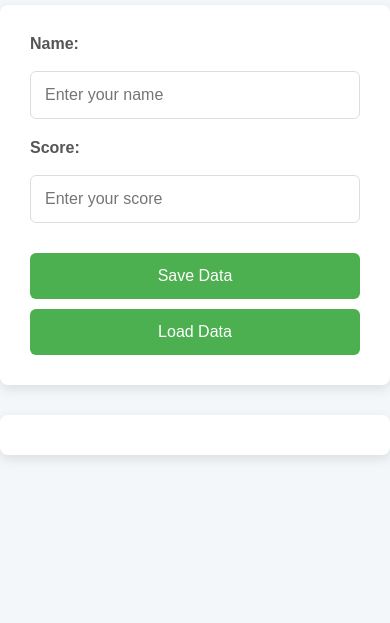
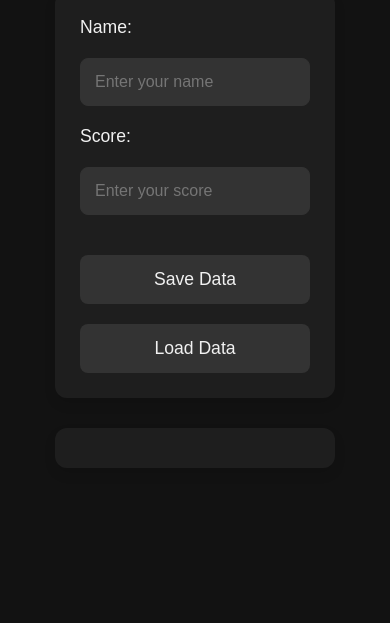
Before and after one commit to 2han05/gsheet-integration, a plain HTML site: page index.html in a window 390 px wide. Shown: the part 221-844 px from the top of the page. Drawn offline with Linux system fonts and the light colour scheme.

Commit message:
Updated code design

```diff
--- a/index.html
+++ b/index.html
@@ -3,9 +3,9 @@
 <head>
     <meta charset="UTF-8">
     <meta name="viewport" content="width=device-width, initial-scale=1.0">
-    <title>Simple Form to Google Spreadsheet</title>
+    <title>Submit Your Data</title>
     <style>
-        /* Reset some default styles */
+        /* General reset */
         * {
             margin: 0;
             padding: 0;
@@ -14,37 +14,47 @@
 
         body {
             font-family: 'Arial', sans-serif;
-            background-color: #f4f7fa;
-            color: #333;
+            background-color: #121212; /* Dark background */
+            color: #f1f1f1; /* Light text for contrast */
             display: flex;
             justify-content: center;
             align-items: center;
             min-height: 100vh;
+            padding: 20px;
             flex-direction: column;
         }
 
         h2 {
-            font-size: 2em;
+            font-size: 2.4em;
+            color: #fff;
             margin-bottom: 20px;
-            color: #333;
+            text-align: center;
         }
 
+        /* Main container to hold the form and data */
+        .container {
+            display: flex;
+            flex-direction: row;
+            justify-content: space-between;
+            align-items: flex-start;
+            width: 100%;
+            max-width: 1200px;
+        }
+
+        /* Form Styling */
         form {
-            background: #fff;
-            border-radius: 8px;
-            box-shadow: 0 4px 12px rgba(0, 0, 0, 0.1);
-            padding: 30px;
-            width: 100%;
-            max-width: 400px;
-            box-sizing: border-box;
+            background: #1e1e1e; /* Dark form background */
+            border-radius: 12px;
+            padding: 40px;
+            width: 45%;
+            box-shadow: 0 6px 12px rgba(0, 0, 0, 0.1);
         }
 
         label {
-            font-size: 1em;
-            font-weight: bold;
-            margin-bottom: 8px;
-            display: inline-block;
-            color: #555;
+            font-size: 1.1em;
+            margin-bottom: 10px;
+            display: block;
+            color: #f1f1f1; /* Light label color */
         }
 
         input[type="text"],
@@ -52,33 +62,35 @@
             width: 100%;
             padding: 14px;
             margin: 10px 0 20px 0;
-            border: 1px solid #ddd;
-            border-radius: 6px;
+            border: 1px solid #333; /* Subtle border */
+            border-radius: 8px;
+            background-color: #333; /* Dark background for inputs */
+            color: #fff; /* White text in inputs */
             font-size: 1em;
             transition: border-color 0.3s ease;
         }
 
         input[type="text"]:focus,
         input[type="number"]:focus {
-            border-color: #4CAF50;
+            border-color: #fff; /* Focus border white */
             outline: none;
         }
 
         button {
             width: 100%;
-            padding: 14px;
-            font-size: 1em;
-            background-color: #4CAF50;
-            color: white;
+            padding: 16px;
+            font-size: 1.2em;
+            background-color: #333; /* Dark button */
+            color: #f1f1f1; /* Light text */
             border: none;
-            border-radius: 6px;
+            border-radius: 8px;
             cursor: pointer;
+            margin-top: 20px;
             transition: background-color 0.3s ease, transform 0.2s ease;
-            margin-top: 10px;
         }
 
         button:hover {
-            background-color: #45a049;
+            background-color: #444; /* Slightly lighter on hover */
             transform: translateY(-2px);
         }
 
@@ -86,37 +98,80 @@
             transform: translateY(0);
         }
 
+        /* Data List Styling */
         #dataList {
-            margin-top: 30px;
-            width: 100%;
-            max-width: 600px;
+            width: 45%;
+            margin-left: 30px; /* Space between form and data */
+            background: #1e1e1e;
             padding: 20px;
-            background-color: #fff;
-            border-radius: 8px;
-            box-shadow: 0 4px 12px rgba(0, 0, 0, 0.1);
+            border-radius: 12px;
+            box-shadow: 0 6px 12px rgba(0, 0, 0, 0.1);
+            max-height: 500px;
+            overflow-y: auto; /* Enable scrolling */
         }
 
         .data-item {
-            padding: 10px;
-            border-bottom: 1px solid #ddd;
-            margin-bottom: 10px;
+            background: #2b2b2b;
+            padding: 15px;
+            margin-bottom: 15px;
+            border-radius: 8px;
+            box-shadow: 0 4px 12px rgba(0, 0, 0, 0.1);
+            color: #f1f1f1;
+            transition: transform 0.3s ease;
         }
 
-        .data-item:last-child {
-            border-bottom: none;
+        .data-item:hover {
+            transform: translateY(-5px);
         }
 
         .data-item p {
-            margin: 5px 0;
-            color: #444;
+            margin: 8px 0;
+            font-size: 1.1em;
         }
 
+        .data-item p strong {
+            color: #fff; /* White color for emphasis */
+        }
+
+        /* Responsive Design */
+        @media (max-width: 768px) {
+            .container {
+                flex-direction: column;
+                align-items: center;
+            }
+
+            form {
+                width: 80%;
+                padding: 25px;
+            }
+
+            #dataList {
+                width: 80%;
+                margin-left: 0;
+                margin-top: 30px;
+            }
+
+            h2 {
+                font-size: 2em;
+            }
+
+            button {
+                padding: 14px;
+                font-size: 1.1em;
+            }
+
+            .data-item {
+                padding: 12px;
+            }
+        }
     </style>
 </head>
 <body>
 
 <h2>Submit Your Data</h2>
 
+<div class="container">
+    <!-- Form Section -->
     <form id="dataForm">
         <label for="name">Name:</label>
         <input type="text" id="name" name="name" placeholder="Enter your name" required>
@@ -128,10 +183,12 @@
         <button type="button" id="loadBtn">Load Data</button>
     </form>
 
+    <!-- Data List Section -->
     <div id="dataList"></div>
+</div>
 
 <script>
-    const scriptURL = "https://script.google.com/macros/s/AKfycbyH3xxAAOAbgXm4zjHUJEjD87ceaUKQgm8ACSjguiKW3eP11Gj5f4epUu0tY83GcnVBGw/exec"; // paste your Web App URL here
+    const scriptURL = "https://script.google.com/macros/s/AKfycbyH3xxAAOAbgXm4zjHUJEjD87ceaUKQgm8ACSjguiKW3eP11Gj5f4epUu0tY83GcnVBGw/exec"; // Replace with your Web App URL
 
     // Save data to Google Sheets
     document.getElementById("saveBtn").addEventListener("click", () => {
```
Lines whose indentation alone changed are shown as unchanged.
